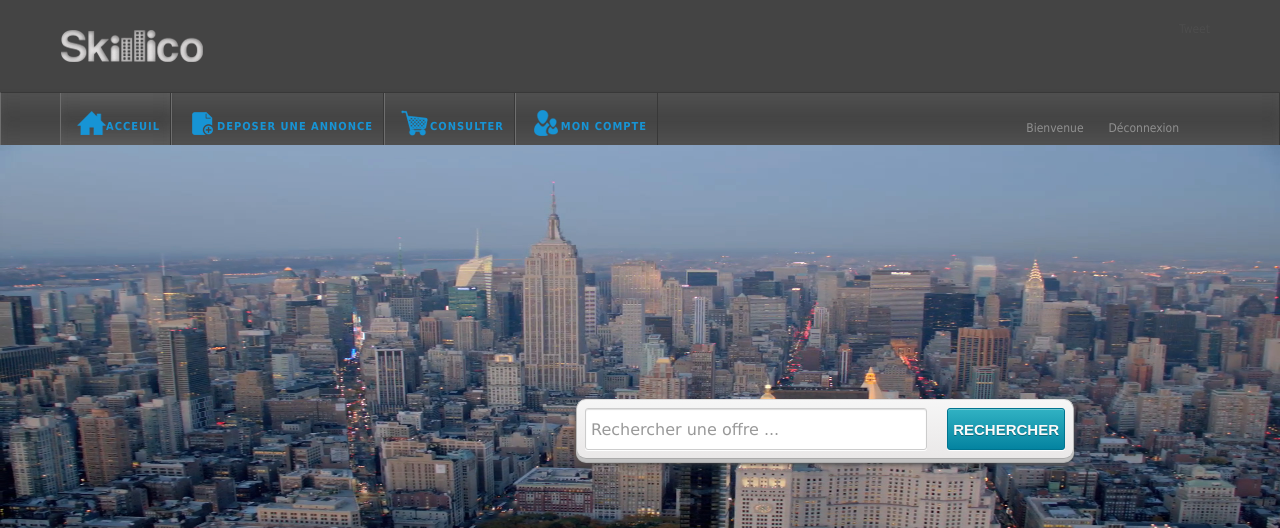
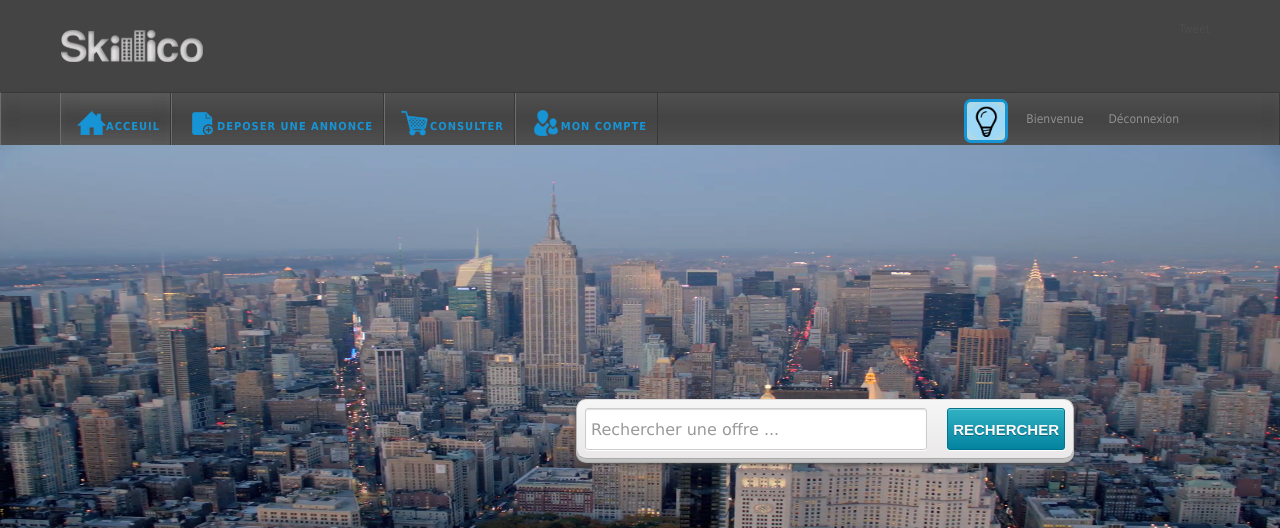
Before and after one commit to leodenis/Skillico, a PHP site: template app/Views/index.html in a window 1280 px wide. Shown: the top 528 px of the page. Run offline with PHP 8.4, Linux system fonts and the light colour scheme; the template is opened without the code that fills it, so the values that code supplies are empty; some libraries are stand-ins or nearby versions; some web fonts are replaced.

Commit message:
suite css

```diff
--- a/app/Views/index.html
+++ b/app/Views/index.html
@@ -134,7 +134,7 @@
 				</ul>
 					<?php
 						if(F3::get('SESSION.user')){
-							echo '<div id="logg"><p id="userConnect">Bienvenue ' .F3::get('SESSION.user[0][login]').'</p>';
+							echo '<div id="logg"><a href="monCompte" alt="mon_compte"><img src="public/images/icons/icon-1.png" id="pic_header" /><p id="userConnect">Bienvenue ' .F3::get('SESSION.user[0][login]').'</p></a>';
 							echo '<p id="userDeco"><a href="user/deconnexion">Déconnexion</a></p></div>';
 						}
 						else{
--- a/config/globals.ini
+++ b/config/globals.ini
@@ -6,4 +6,4 @@ UPLOADS = public/images/
 db_host = localhost
 db_server = skillico
 db_user = root
-db_pw =
+db_pw = root
--- a/public/css/style.css
+++ b/public/css/style.css
@@ -96,6 +96,7 @@ img.right {
   background:url('../images/btn_recherche.png') 100% no-repeat;
   display: block;
   margin:auto;
+  cursor:pointer;
   /*margin: auto;*/
   padding-top: 5px;
   height:47px;
@@ -2212,22 +2213,39 @@ blockquote.boxed {
 .demopage .boxed h4 {
 	margin-bottom:0;
 }
+
+#pic_header{
+	float: left;
+	margin-top:6px;
+	margin-left:25px;
+	width:38px;
+	height:38px;
+	background:lightblue;
+	border:3px solid #1794d5;
+	-webkit-border-radius: 7px;
+	-moz-border-radius: 7px;
+	border-radius: 7px;
+}
+
 #userConnect{
 	float: left;
-	margin-top:25px;
+	margin-top:16px;
+	color:white;
+	margin-left:18px;
+	font-family: Tahoma, Arial, sans-serif;
+	color: #909090;
+}
+#userConnect:hover{
+	color: #FFF;
+}
+#userDeco{
+	margin-top:16px;
+	float: left;
 	color:white;
 	margin-left:25px;
 	font-family: Tahoma, Arial, sans-serif;
 	color: #909090;
 }
-#userDeco{
-	margin-top:25px;
-	float: left;
-	color:white;
-	margin-left:25px;
-	font-family: Tahoma, Arial, sans-serif;
-	color: #909090;
-}
 
 #userDeco a{
 	font-family: Tahoma, Arial, sans-serif;
```
Also changed, not shown: 3 other files.
